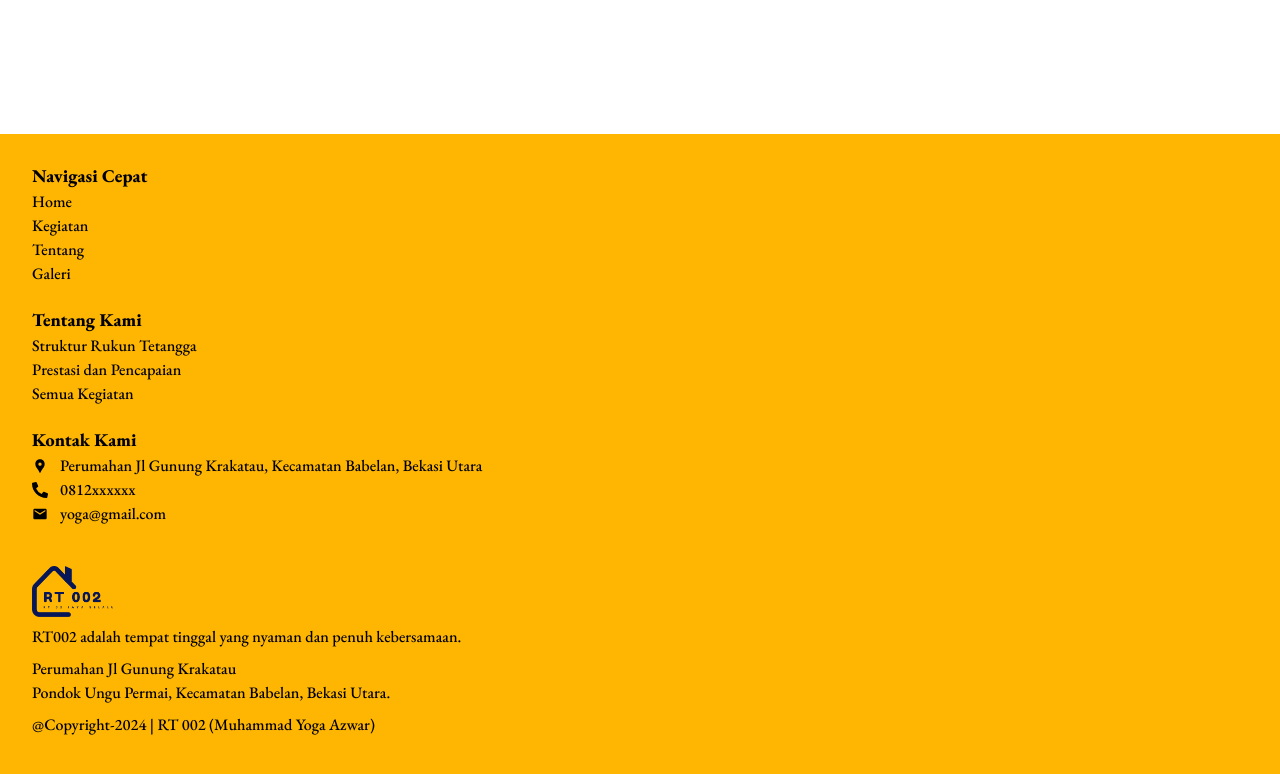
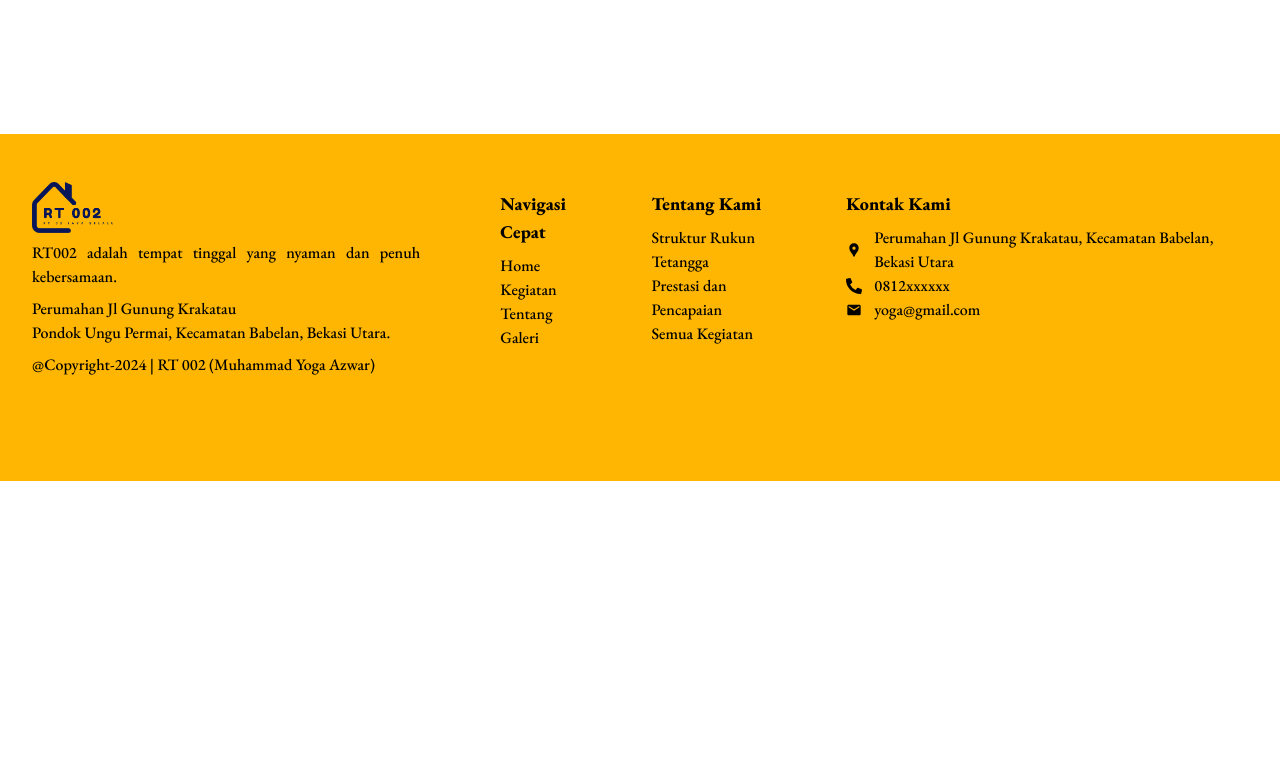
Before and after one commit to myogaazwar/RT-002, a React (Vite) app: page /#home in a window 1280 px wide. Shown: the part 5887-6661 px from the top of the page. After the commit the page ends 6368 px from the top, so only its background shows below. Built offline with nearby package versions, Linux system fonts and the light colour scheme.

Commit message:
update: footer responsive

```diff
--- a/src/components/footer/Footer.jsx
+++ b/src/components/footer/Footer.jsx
@@ -6,8 +6,8 @@ import logo from '/logo/logo.png';
 
 const FooterItem = ({ title, children }) => {
   return (
-    <div className=' mt-5'>
-      <h4 className='eb-garamond-bold text-lg'>{title}</h4>
+    <div className=' mt-5 lg:flex lg:flex-col lg:gap-y-2'>
+      <h4 className='eb-garamond-bold text-lg '>{title}</h4>
       <div className='flex flex-col'>{children}</div>
     </div>
   );
@@ -26,9 +26,10 @@ const Footer = () => {
   return (
     <section
       id={'footer'}
-      className='h-full eb-garamond-medium mt-32 bg-main-color pb-24 '
+      className='h-full eb-garamond-medium mt-32 bg-main-color pb-24'
     >
-      <main className='px-8 py-2 '>
+      <main className='px-8 py-2  max-w-desktop mx-auto lg:flex lg:flex-row-reverse lg:justify-between lg:gap-x-20 lg:items-center '>
+        <div className='lg:flex lg:gap-x-12'>
           <FooterItem title={'Navigasi Cepat'}>
             <a href='#'>Home</a>
             <a href='#'>Kegiatan</a>
@@ -59,8 +60,9 @@ const Footer = () => {
               <MdEmail />
             </FooterContact>
           </FooterItem>
+        </div>
 
-        <div className='mt-10 flex flex-col gap-y-2 text-justify'>
+        <div className='mt-10 flex flex-col gap-y-2 text-justify '>
           <div>
             <img className='w-24' src={logo} alt='' />
             <p className='mt-2'>
```
Lines whose indentation alone changed are shown as unchanged.
